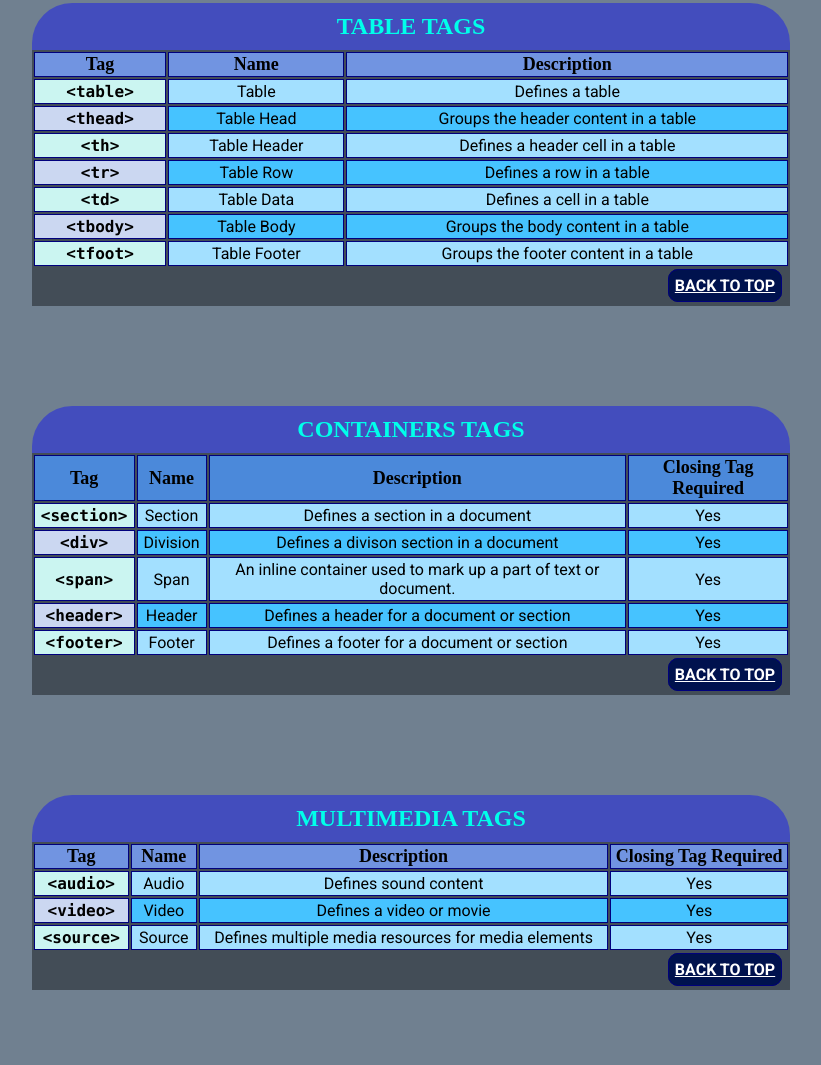
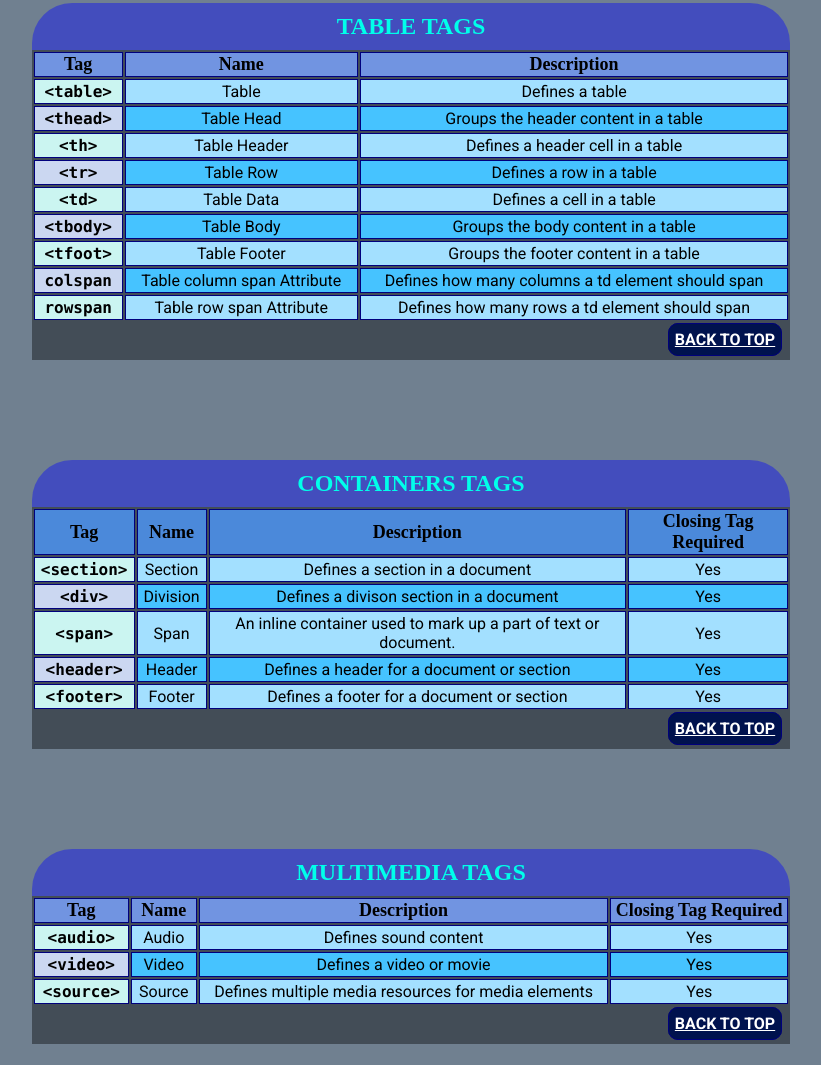
Before and after one commit to BrianPurdy/HtmlCheatSheet.redwraithx.github.io, a plain HTML site: page index.html in a window 1280 px wide. Shown: the part 2191-3256 px from the top of the page, without its empty margins (229-1050 px from the left). Drawn offline with nearby package versions, Linux system fonts and the light colour scheme; a web font is replaced by a local one.

Commit message:
added row & col span attributes

```diff
--- a/index.html
+++ b/index.html
@@ -341,6 +341,16 @@
                             <td>Table Footer</td>
                             <td>Groups the footer content in a table</td>
                         </tr>
+                        <tr class="table-table-odd">
+                            <td class="tag tag-odd">colspan</td>
+                            <td>Table column span Attribute</td>
+                            <td>Defines how many columns a td element should span</td>
+                        </tr>
+                        <tr class="table-table-even">
+                            <td class="tag tag-even">rowspan</td>
+                            <td>Table row span Attribute</td>
+                            <td>Defines how many rows a td element should span</td>
+                        </tr>
                     </tbody>
                     <tfoot>
                         <td></td>
```
